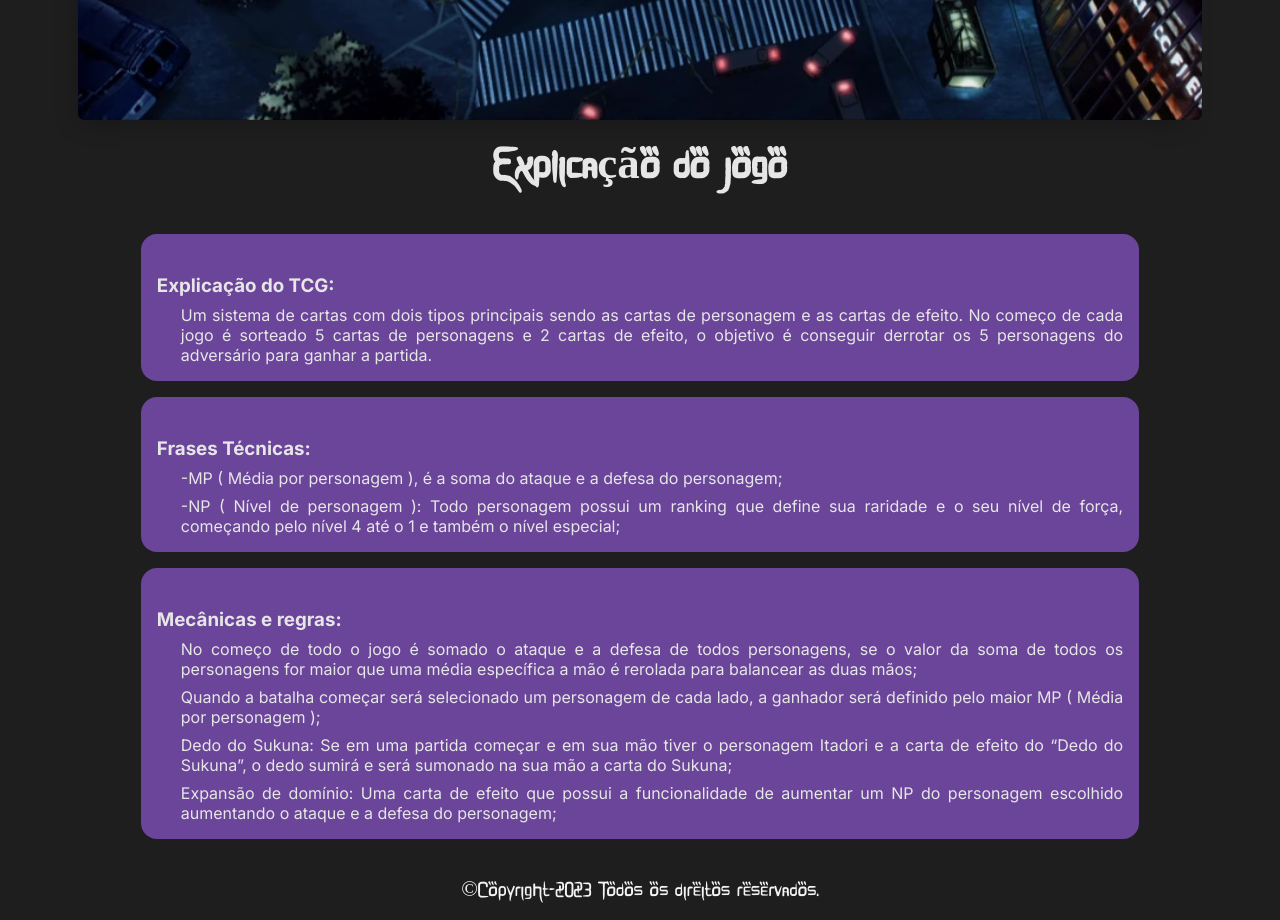
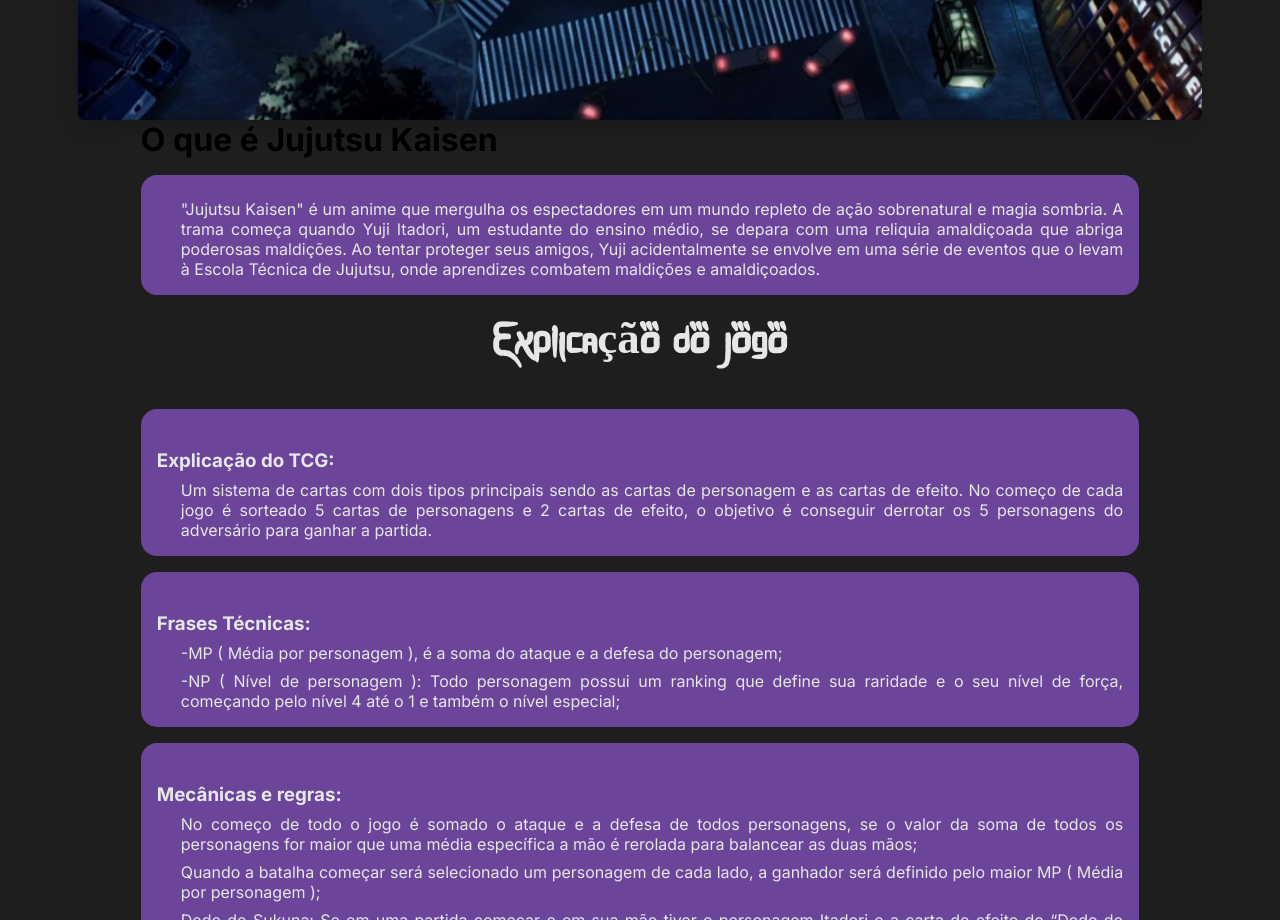
Before and after one commit to pablo-boop/JujutsuKaisen-Front, a Next.js app: page / in a window 1280 px wide. Shown: the part 800-1720 px from the top of the page. Built offline with nearby package versions, Linux system fonts and the light colour scheme.

Commit message:
começando o texto

```diff
--- a/app/page.jsx
+++ b/app/page.jsx
@@ -36,7 +36,19 @@
       <main className={styles.main}>
         <Parallax />
         {/*explicação do anime*/}
-
+          <div className={styles.anime_content}>
+          <h1>O que é Jujutsu Kaisen</h1>
+          {/*texto explicando Jujutso Kaisen*/}
+          <div className={styles.content}>
+            <p>
+            "Jujutsu Kaisen" é um anime que mergulha os espectadores em um mundo repleto de ação sobrenatural e
+             magia sombria. A trama começa quando Yuji Itadori, um estudante do ensino médio, se depara com uma
+              reliquia amaldiçoada que abriga poderosas maldições. Ao tentar proteger seus amigos, Yuji
+               acidentalmente se envolve em uma série de eventos que o levam à Escola Técnica de Jujutsu, onde
+                aprendizes combatem maldições e amaldiçoados.
+            </p>
+          </div>
+        </div>
         {/*explicação do jogo*/}
         <div className={styles.content_container}>
           <h1>Explicação do jogo</h1>
```
